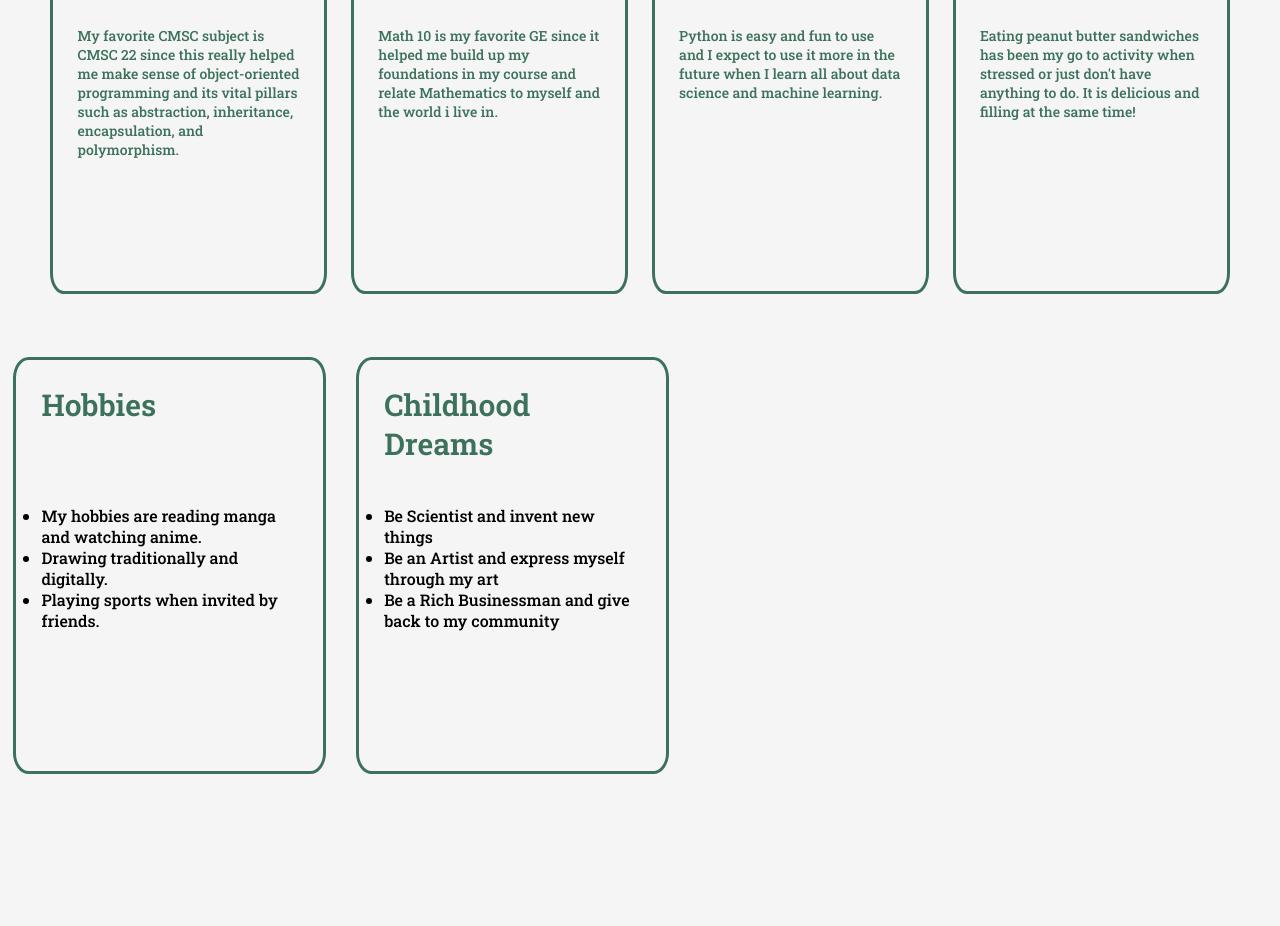
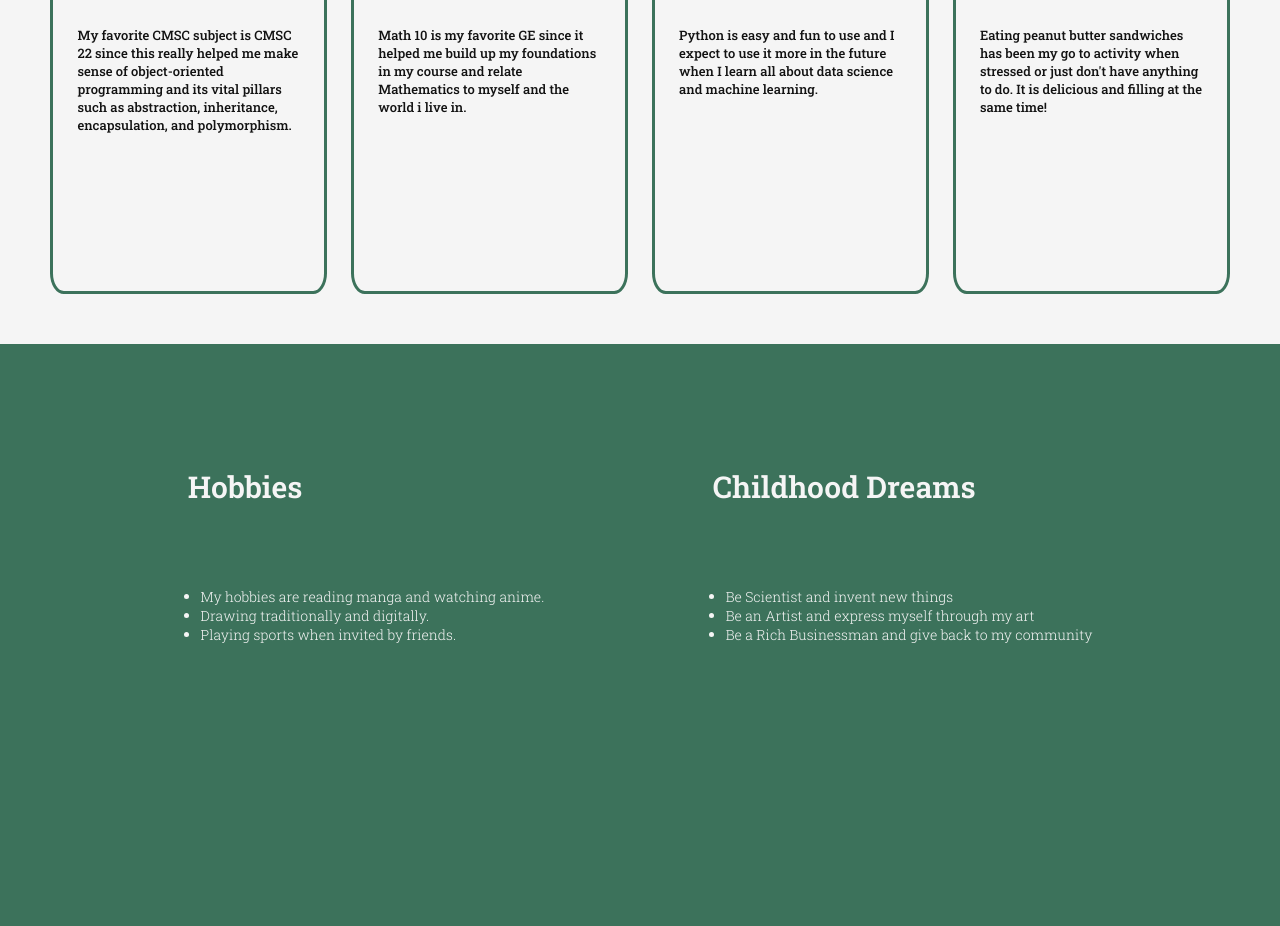
Before and after one commit to CMSC100-UV4L/exer-01-github-repository-AJQuinlat, a plain HTML site: page index.html in a window 1280 px wide. Shown: the part 539-1465 px from the top of the page. Before the commit the page ends 1326 px from the top, so only its background shows below. Drawn offline with Linux system fonts and the light colour scheme.

Commit message:
ui: add extra section css

```diff
--- a/style.css
+++ b/style.css
@@ -62,15 +62,15 @@ img {
 h3 {
     font-size: 30px;
     font-weight: 600;
-    color: #3C725B;
+    color: #121212;
     height: 10vh;
     margin-bottom: 5vh;
 }
 
 p {
-    font-size: 14px;
+    font-size: 13px;
     font-weight: 400;
-    color: #3C725B;
+    color: #121212;
 }
 
 .favorites {
@@ -92,3 +92,30 @@ p {
     vertical-align: middle;
 
 }
+
+.extra {
+    background-color: #3C725B;
+    padding: 3%;
+    display: flex;
+    align-items: center;
+    justify-content: center;
+}
+
+    .extra .box {
+        align-items: center;
+        width: fit-content;
+        border: 0px;
+        border-radius: 0;
+        margin: 5%;
+    }
+
+    .extra .box h3 {
+        color: #f5f5f5;
+    }
+
+    .extra .box li {
+        color: #f5f5f5;
+        margin-left: 1vw;
+        font-size: 14px;
+        font-weight: 300;
+    }
```
